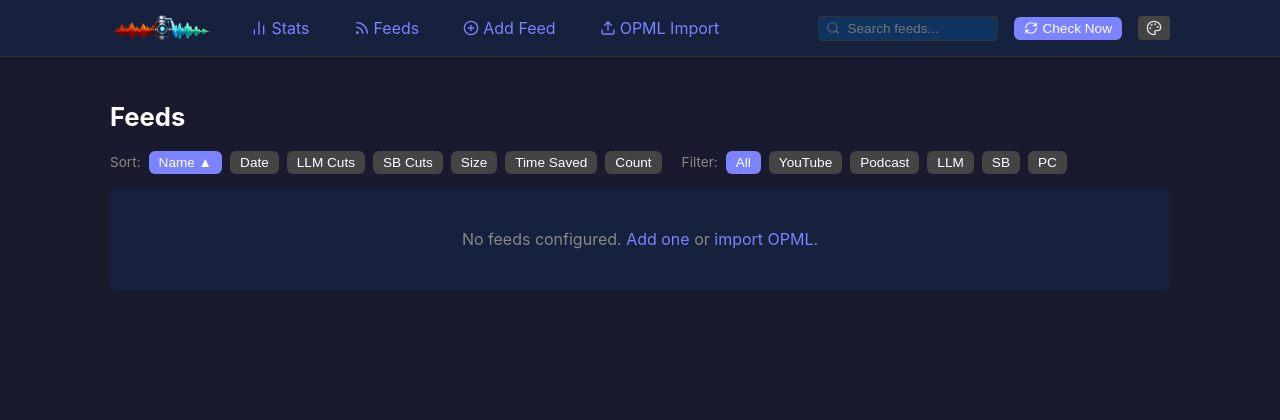
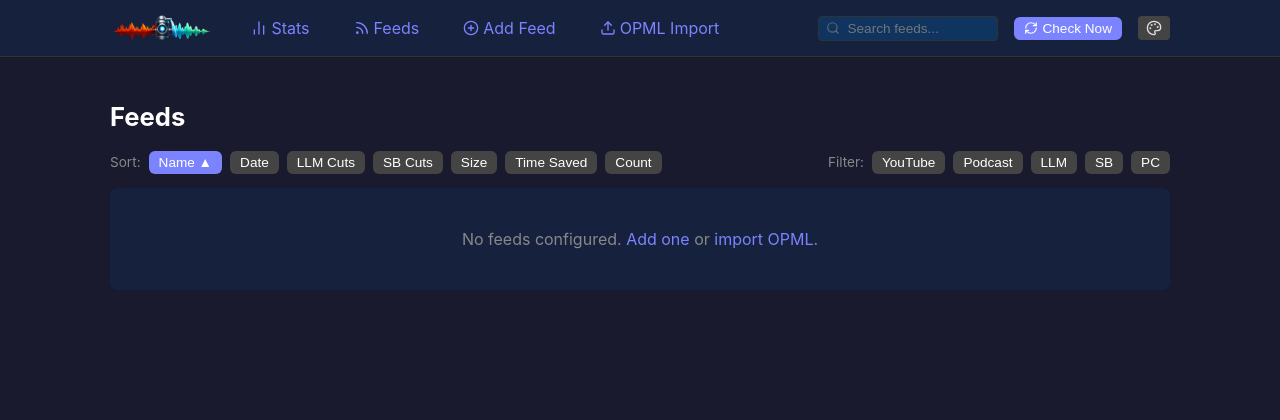
Before and after one commit to cwilliams5/Siphon, a FastAPI app: template src/siphon/templates/feeds.html in a window 1280 px wide. Shown: the top 420 px of the page. Run offline with FastAPI, Linux system fonts and the light colour scheme; the template is opened without the code that fills it, so the values that code supplies are empty; parts of the project's set-up code (start-up, migrations or seed data) failed here and were passed over.

Commit message:
Three-state filter toggle, right-float filters, multi-filter support
Filters cycle: off -> include (blue, checkmark) -> exclude (red, X) -> off.
Multiple filters can be active simultaneously and stack (AND logic).
Filters right-floated for visual separation from sort buttons.
Removed "All" button — click active filter to clear it instead.

Co-Authored-By: Claude Opus 4.6 (1M context) <noreply@anthropic.com>

```diff
--- a/src/siphon/templates/base.html
+++ b/src/siphon/templates/base.html
@@ -168,6 +168,7 @@
     .stat-label { font-size: 0.8em; color: var(--text-secondary); margin-top: 2px; position: relative; z-index: 1; }
     .hidden { display: none; }
     .btn-filter-active { background: var(--accent) !important; color: #fff !important; }
+    .btn-filter-exclude { background: var(--btn-danger) !important; color: #fff !important; }
 
     /* Insight cards */
     .insight-card {
--- a/src/siphon/templates/feeds.html
+++ b/src/siphon/templates/feeds.html
@@ -13,13 +13,13 @@
   <button class="btn btn-small btn-secondary sort-btn" data-sort="size" onclick="toggleSort('size')">Size</button>
   <button class="btn btn-small btn-secondary sort-btn" data-sort="time-saved" onclick="toggleSort('time-saved')">Time Saved</button>
   <button class="btn btn-small btn-secondary sort-btn" data-sort="count" onclick="toggleSort('count')">Count</button>
-  <span style="color:var(--text-secondary); font-size:0.85em; line-height:28px; margin-left:12px;">Filter:</span>
-  <button class="btn btn-small btn-secondary filter-btn" data-filter="all" onclick="filterFeeds('all')">All</button>
-  <button class="btn btn-small btn-secondary filter-btn" data-filter="youtube" onclick="filterFeeds('youtube')">YouTube</button>
-  <button class="btn btn-small btn-secondary filter-btn" data-filter="podcast" onclick="filterFeeds('podcast')">Podcast</button>
-  <button class="btn btn-small btn-secondary filter-btn" data-filter="llm" onclick="filterFeeds('llm')">LLM</button>
-  <button class="btn btn-small btn-secondary filter-btn" data-filter="sb" onclick="filterFeeds('sb')">SB</button>
-  <button class="btn btn-small btn-secondary filter-btn" data-filter="pc" onclick="filterFeeds('pc')">PC</button>
+  <div style="flex:1;"></div>
+  <span style="color:var(--text-secondary); font-size:0.85em; line-height:28px;">Filter:</span>
+  <button class="btn btn-small btn-secondary filter-btn" data-filter="youtube" onclick="toggleFilter('youtube')">YouTube</button>
+  <button class="btn btn-small btn-secondary filter-btn" data-filter="podcast" onclick="toggleFilter('podcast')">Podcast</button>
+  <button class="btn btn-small btn-secondary filter-btn" data-filter="llm" onclick="toggleFilter('llm')">LLM</button>
+  <button class="btn btn-small btn-secondary filter-btn" data-filter="sb" onclick="toggleFilter('sb')">SB</button>
+  <button class="btn btn-small btn-secondary filter-btn" data-filter="pc" onclick="toggleFilter('pc')">PC</button>
 </div>
 
 <div id="feed-list">
@@ -265,18 +265,59 @@ function applySort() {
   });
 }
 
-function filterFeeds(type) {
+/* Filter state: null = off, 'include' = match, 'exclude' = negate */
+var filterStates = {};
+
+function getFilterMatch(filter, card) {
+  if (filter === 'youtube') return card.dataset.feedType === 'youtube';
+  if (filter === 'podcast') return card.dataset.feedType === 'podcast';
+  if (filter === 'llm') return card.dataset.llm === 'True';
+  if (filter === 'sb') return card.dataset.sb === 'True';
+  if (filter === 'pc') return card.dataset.pc === 'True';
+  return true;
+}
+
+function toggleFilter(type) {
+  var current = filterStates[type] || null;
+  if (current === null) filterStates[type] = 'include';
+  else if (current === 'include') filterStates[type] = 'exclude';
+  else filterStates[type] = null;
+  applyFilters();
+}
+
+function applyFilters() {
+  /* Get active filters */
+  var active = [];
+  for (var key in filterStates) {
+    if (filterStates[key]) active.push({filter: key, mode: filterStates[key]});
+  }
+
   document.querySelectorAll('#feed-list .card').forEach(function(card) {
-    if (type === 'all') card.style.display = '';
-    else if (type === 'youtube') card.style.display = card.dataset.feedType === 'youtube' ? '' : 'none';
-    else if (type === 'podcast') card.style.display = card.dataset.feedType === 'podcast' ? '' : 'none';
-    else if (type === 'llm') card.style.display = card.dataset.llm === 'True' ? '' : 'none';
-    else if (type === 'sb') card.style.display = card.dataset.sb === 'True' ? '' : 'none';
-    else if (type === 'pc') card.style.display = card.dataset.pc === 'True' ? '' : 'none';
+    if (active.length === 0) { card.style.display = ''; return; }
+    var show = true;
+    for (var i = 0; i < active.length; i++) {
+      var match = getFilterMatch(active[i].filter, card);
+      if (active[i].mode === 'include' && !match) show = false;
+      if (active[i].mode === 'exclude' && match) show = false;
+    }
+    card.style.display = show ? '' : 'none';
   });
+
+  /* Update button styles */
   document.querySelectorAll('.filter-btn').forEach(function(btn) {
-    btn.classList.toggle('btn-filter-active', btn.dataset.filter === type);
-    btn.classList.toggle('btn-secondary', btn.dataset.filter !== type);
+    var state = filterStates[btn.dataset.filter] || null;
+    var label = btn.textContent.replace(/\s*[\u2713\u2717]$/, '');
+    btn.classList.remove('btn-filter-active', 'btn-secondary', 'btn-filter-exclude');
+    if (state === 'include') {
+      btn.classList.add('btn-filter-active');
+      btn.textContent = label + ' \u2713';
+    } else if (state === 'exclude') {
+      btn.classList.add('btn-filter-exclude');
+      btn.textContent = label + ' \u2717';
+    } else {
+      btn.classList.add('btn-secondary');
+      btn.textContent = label;
+    }
   });
 }
 
@@ -303,8 +344,10 @@ function searchFeeds() {
   }
   var params = new URLSearchParams(window.location.search);
   var filterParam = params.get('filter');
-  if (filterParam) filterFeeds(filterParam);
-  else filterFeeds('all');
+  if (filterParam) {
+    filterStates[filterParam] = 'include';
+    applyFilters();
+  }
   /* Apply search from current search box (persistent nav) or URL param on full load */
   var searchBox = document.getElementById('feed-search');
   if (searchBox && searchBox.value) {
```
